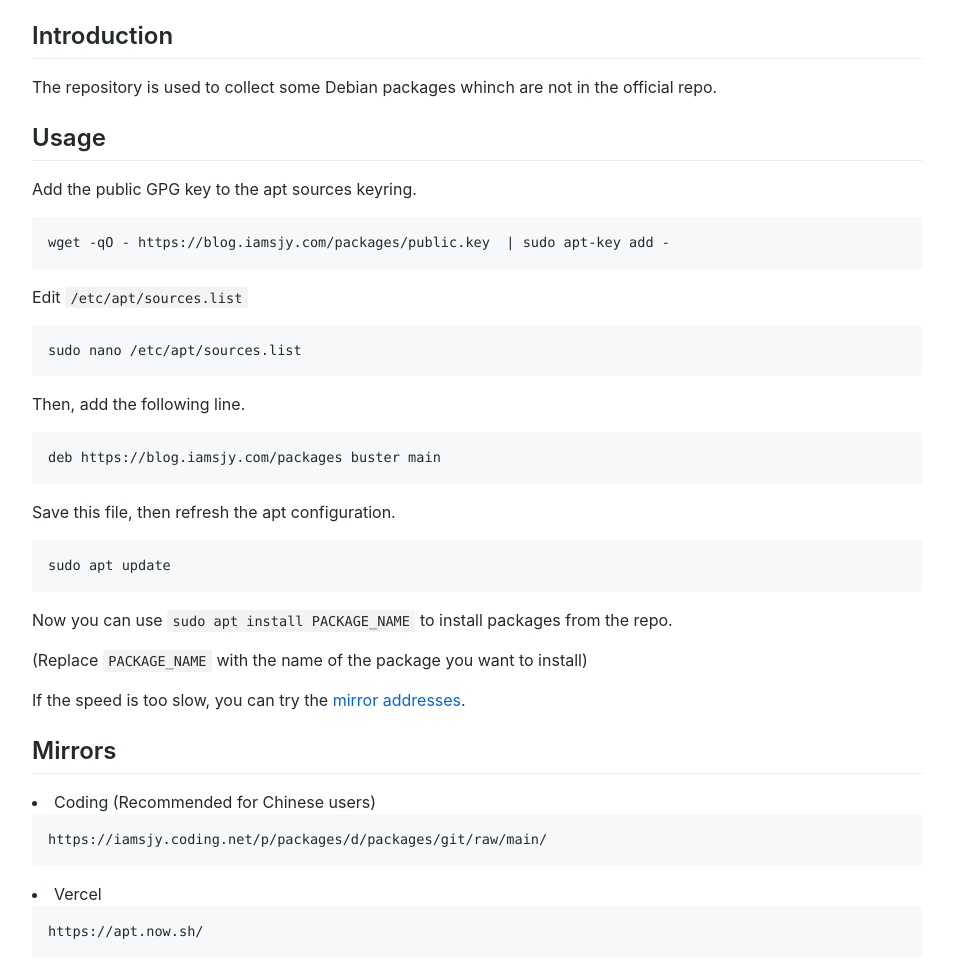
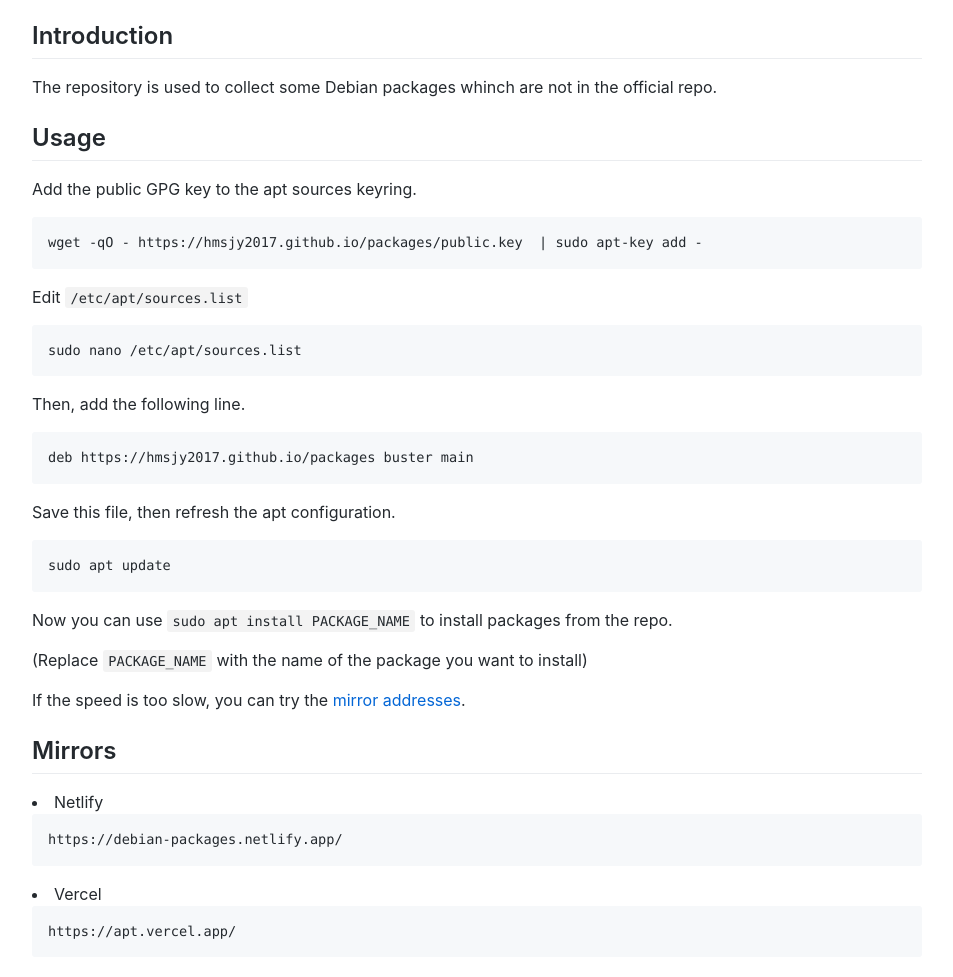
Before and after one commit to hmsjy2017/packages, a plain HTML site: page index.html in a window 1280 px wide. Shown: the part 107-1084 px from the top of the page, without its empty margins (163-1116 px from the left). Drawn offline with Linux system fonts and the light colour scheme.

Commit message:
Update urls

```diff
--- a/index.html
+++ b/index.html
@@ -24,13 +24,13 @@
 
         <h2>Usage</h2>
 	<p>Add the public GPG key to the apt sources keyring.</p>
-        <pre lang="no-highlight"<code>wget -qO - https://blog.iamsjy.com/packages/public.key  | sudo apt-key add -</code></pre>
+        <pre lang="no-highlight"<code>wget -qO - https://hmsjy2017.github.io/packages/public.key  | sudo apt-key add -</code></pre>
 
         <p>Edit <code>/etc/apt/sources.list</code></p>
 	<pre lang="no-highlight"><code>sudo nano /etc/apt/sources.list</code></pre>
 
 	<p>Then, add the following line.</p>
-	<pre lang="no-highlight"><code>deb https://blog.iamsjy.com/packages buster main</code></pre>
+	<pre lang="no-highlight"><code>deb https://hmsjy2017.github.io/packages buster main</code></pre>
 
         <p>Save this file, then refresh the apt configuration.</p>
 	<pre lang="no-highlight"><code>sudo apt update</code></pre>
@@ -40,10 +40,10 @@
         <p>If the speed is too slow, you can try the <a href="#mirrors">mirror addresses</a>.</p>
 
         <h2><div id="mirrors">Mirrors</div></h2>
-        <li>Coding (Recommended for Chinese users)</li>
-        <pre lang="no-highlight"><code>https://iamsjy.coding.net/p/packages/d/packages/git/raw/main/</code></pre>
+        <li>Netlify</li>
+        <pre lang="no-highlight"><code>https://debian-packages.netlify.app/</code></pre>
 
         <li>Vercel</li>
-        <pre lang="no-highlight"><code>https://apt.now.sh/</code></pre>
+        <pre lang="no-highlight"><code>https://apt.vercel.app/</code></pre>
 
 </article>
```
